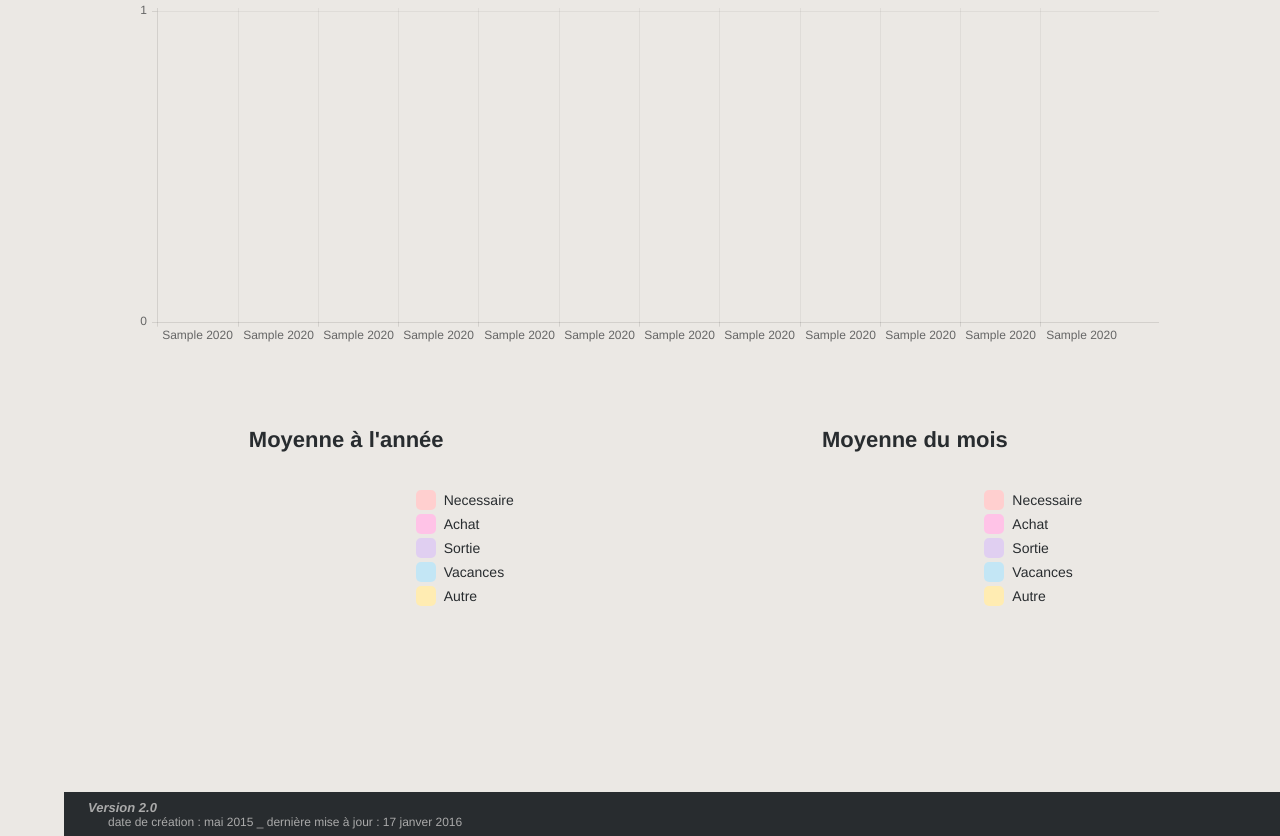
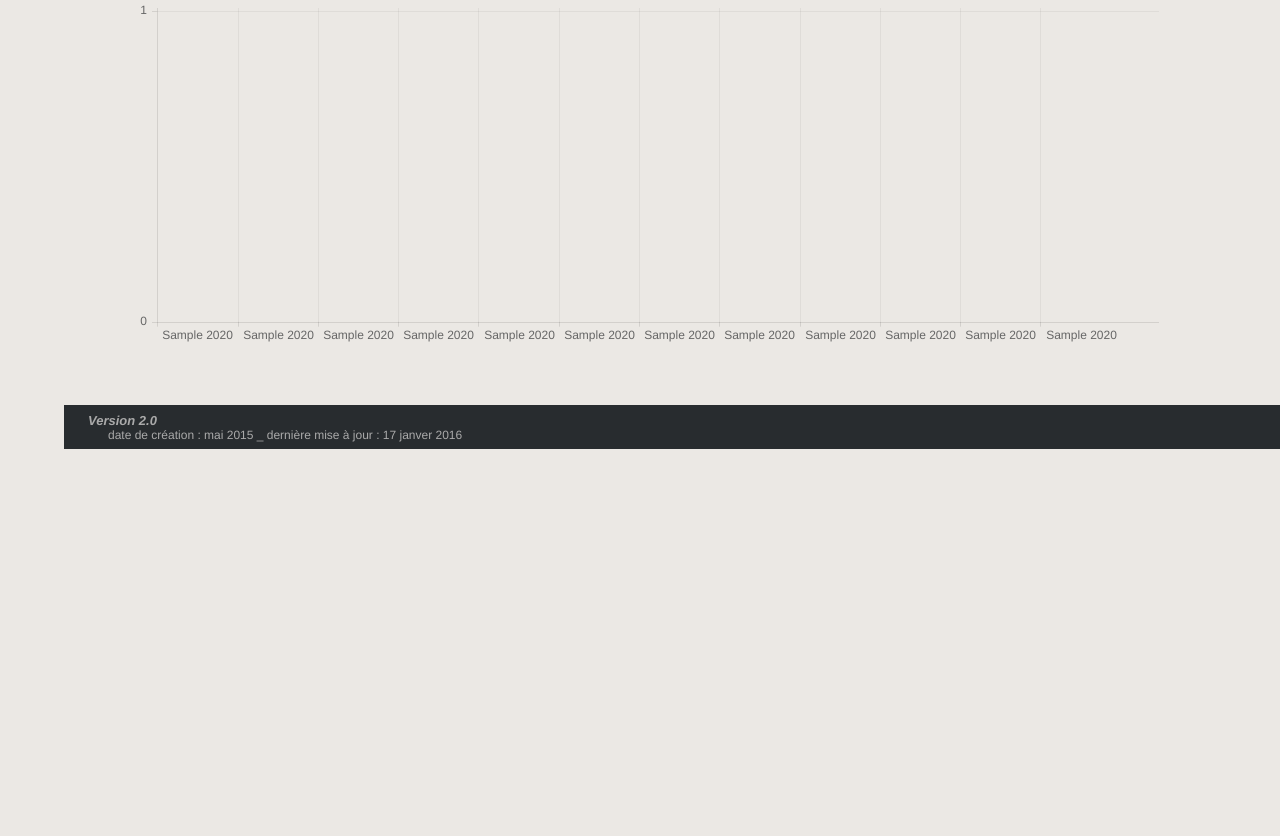
Before and after one commit to mellecrepe/banquelette, a Django app: template account/templates/account/accueil.html in a window 1280 px wide. Shown: the part 576-1412 px from the top of the page. After the commit the page ends 1025 px from the top, so only its background shows below. Run offline with Django 3.2, Linux system fonts and the light colour scheme; the template is opened without the code that fills it: most values are stand-ins (such as "Sample title", 1, 10 or a date in 2020); a map, chart or similar area stays blank.

Commit message:
resolve#7 Suppression camembert sur page d'accueil : inutile
A terme une page de statistiques sera mise en place mais sur la page d'accueil
finalement ces camemberts ont peu d'interet.

```diff
--- a/account/templates/account/accueil.html
+++ b/account/templates/account/accueil.html
@@ -15,20 +15,6 @@
 <div class="width_all">
 	<canvas id="linechart" height="200" width=600"></canvas>
 	<canvas id="barchart" height="200" width=600"></canvas>
-</div>
-</article>
-
-<article class="piechart">
-<h3> Moyenne à l'année </h3>
-<div class="width_half">
-	<canvas id="piechart1" height="100" width="100"></canvas>
-</div>
-</article>
-
-<article class="piechart">
-<h3> Moyenne du mois </h3>
-<div class="width_half">
-	<canvas id="piechart2" height="100" width="100"></canvas>
 </div>
 </article>
 
@@ -123,121 +109,6 @@
 			responsive: true, scaleShowGridLines : true
 	})
 
-	// Definitions camemberts
-	var canvas_pie1 = $id('piechart1'),
-	    canvas_pie2 = $id('piechart2'),
-	    legendPie1 = $id('pielegend1'),
-	    legendPie2 = $id('pielegend2'),
-	    helpers = Chart.helpers;
-
-	var pieDataYear = [
-    		{
-        	value: {{average.necessaire}},
-		color: colors["necessaire"],
-	        highlight: lightColors["necessaire"],
-	        label: "Necessaire"
-		},
-		{
-		value: {{average.achat}},
-		color: colors["achat"],
-	        highlight: lightColors["achat"],
-	        label: "Achat"
-		},
-		{
-	        value: {{average.sortie}},
-		color: colors["sortie"],
-	        highlight: lightColors["sortie"],
-	        label: "Sortie"
-		},
-		{
-	        value: {{average.vacances}},
-		color: colors["vacances"],
-	        highlight: lightColors["vacances"],
-	        label: "Vacances"
-		},
-		{
-	        value: {{average.autre}},
-		color: colors["autre"],
-	        highlight: lightColors["autre"],
-	        label: "Autre"
-		}
-	];
-
-	var pieDataMonth = [
-    		{
-        	value: {{average_month.necessaire}},
-		color: colors["necessaire"],
-	        highlight: lightColors["necessaire"],
-	        label: "Necessaire"
-		},
-		{
-		value: {{average_month.achat}},
-		color: colors["achat"],
-	        highlight: lightColors["achat"],
-	        label: "Achat"
-		},
-		{
-	        value: {{average_month.sortie}},
-		color: colors["sortie"],
-	        highlight: lightColors["sortie"],
-	        label: "Sortie"
-		},
-		{
-	        value: {{average_month.vacances}},
-		color: colors["vacances"],
-	        highlight: lightColors["vacances"],
-	        label: "Vacances"
-		},
-		{
-	        value: {{average_month.autre}},
-		color: colors["autre"],
-	        highlight: lightColors["autre"],
-	        label: "Autre"
-		}
-	];
-
-	pieOptions = {
-		segmentStrokeColor: "#ebe8e4",
-		tooltipTemplate: "<\%if (label){\%><\%=label\%>: <\%}\%><\%= value \%>€"
-	};
-
-
-	var myPie1 = new Chart(canvas_pie1.getContext('2d')).Pie(pieDataYear, pieOptions);
-	var legendHolder1 = document.createElement('div');
-	legendHolder1.innerHTML = myPie1.generateLegend();
-	// Include a html legend template after the module doughnut itself
-	helpers.each(legendHolder1.firstChild.childNodes, function(legendNode, index){
-		helpers.addEvent(legendNode, 'mouseover', function(){
-			var activeSegment = myPie1.segments[index];
-			activeSegment.save();
-			activeSegment.fillColor = activeSegment.highlightColor;
-			myPie1.showTooltip([activeSegment]);
-			activeSegment.restore();
-		});
-	});
-	helpers.addEvent(legendHolder1.firstChild, 'mouseout', function(){
-		myPie1.draw();
-	});
-	canvas_pie1.parentNode.parentNode.appendChild(legendHolder1.firstChild);
-
-	var myPie2 = new Chart(canvas_pie2.getContext('2d')).Pie(pieDataMonth, pieOptions);
-	var legendHolder2 = document.createElement('div');
-	legendHolder2.innerHTML = myPie2.generateLegend();
-	// Include a html legend template after the module doughnut itself
-	helpers.each(legendHolder2.firstChild.childNodes, function(legendNode, index){
-		helpers.addEvent(legendNode, 'mouseover', function(){
-			var activeSegment = myPie2.segments[index];
-			activeSegment.save();
-			activeSegment.fillColor = activeSegment.highlightColor;
-			myPie2.showTooltip([activeSegment]);
-			activeSegment.restore();
-		});
-	});
-	helpers.addEvent(legendHolder2.firstChild, 'mouseout', function(){
-		myPie2.draw();
-	});
-	canvas_pie2.parentNode.parentNode.appendChild(legendHolder2.firstChild);
-
 })();
 
 </script>
```
